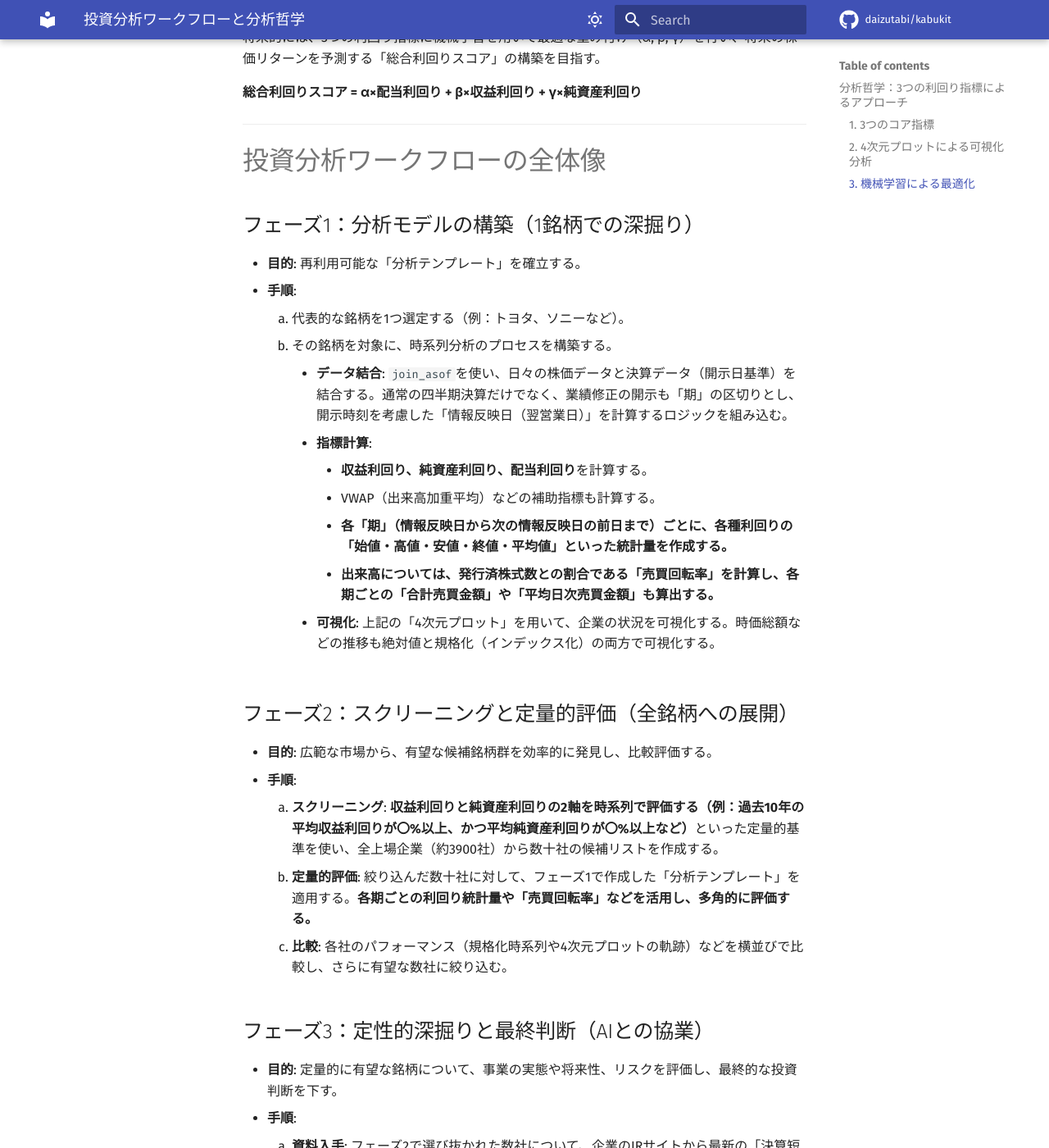
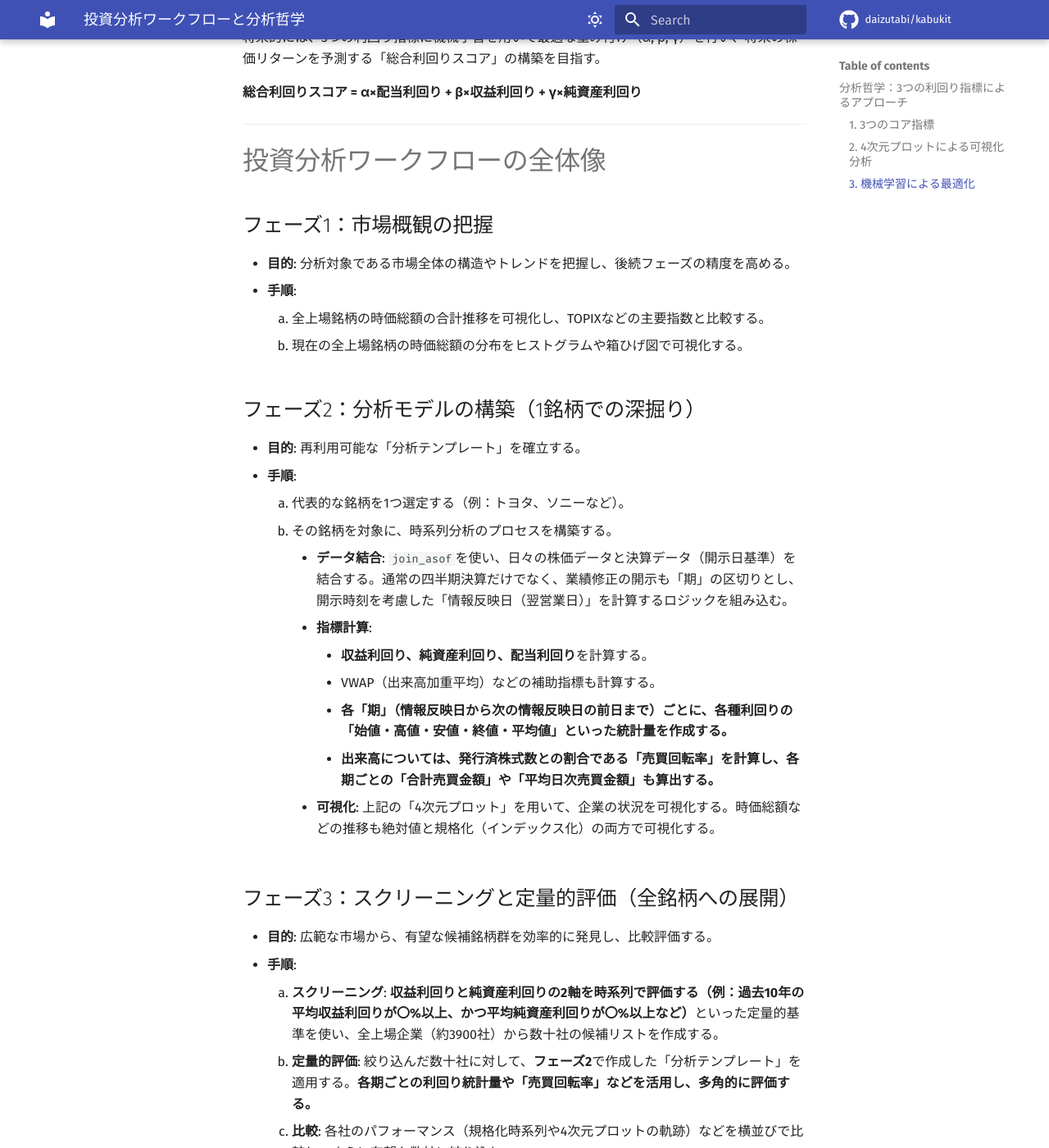
Before and after one commit to daizutabi/kabukit, an MkDocs documentation site: the page built from docs/analysis_workflow.md, in a window 1280 px wide and 1400 px high, scrolled down 1057 px. Shown: the whole window at 82% size. Built offline with MkDocs 1.6.1 and Material for MkDocs 9.7.7, drawn with Linux system fonts in a browser that asks for light colours; comment, search, counter and statistics services are not loaded; some of the changed text lies outside the part shown.

Commit message:
修正: 投資分析ワークフローのフェーズ名を変更し、目的と手順を明確化

```diff
--- a/docs/analysis_workflow.md
+++ b/docs/analysis_workflow.md
@@ -35,7 +35,14 @@
 
 # 投資分析ワークフローの全体像
 
-## フェーズ1：分析モデルの構築（1銘柄での深掘り）
+## フェーズ1：市場概観の把握
+
+- **目的**: 分析対象である市場全体の構造やトレンドを把握し、後続フェーズの精度を高める。
+- **手順**:
+    1. 全上場銘柄の時価総額の合計推移を可視化し、TOPIXなどの主要指数と比較する。
+    2. 現在の全上場銘柄の時価総額の分布をヒストグラムや箱ひげ図で可視化する。
+
+## フェーズ2：分析モデルの構築（1銘柄での深掘り）
 
 - **目的**: 再利用可能な「分析テンプレート」を確立する。
 - **手順**:
@@ -49,19 +56,19 @@
             - **出来高については、発行済株式数との割合である「売買回転率」を計算し、各期ごとの「合計売買金額」や「平均日次売買金額」も算出する。**
         - **可視化**: 上記の「4次元プロット」を用いて、企業の状況を可視化する。時価総額などの推移も絶対値と規格化（インデックス化）の両方で可視化する。
 
-## フェーズ2：スクリーニングと定量的評価（全銘柄への展開）
+## フェーズ3：スクリーニングと定量的評価（全銘柄への展開）
 
 - **目的**: 広範な市場から、有望な候補銘柄群を効率的に発見し、比較評価する。
 - **手順**:
     1. **スクリーニング**: **収益利回りと純資産利回りの2軸を時系列で評価する（例：過去10年の平均収益利回りが〇%以上、かつ平均純資産利回りが〇%以上など）**といった定量的基準を使い、全上場企業（約3900社）から数十社の候補リストを作成する。
-    2. **定量的評価**: 絞り込んだ数十社に対して、フェーズ1で作成した「分析テンプレート」を適用する。**各期ごとの利回り統計量や「売買回転率」などを活用し、多角的に評価する。**
+    2. **定量的評価**: 絞り込んだ数十社に対して、**フェーズ2**で作成した「分析テンプレート」を適用する。**各期ごとの利回り統計量や「売買回転率」などを活用し、多角的に評価する。**
     3. **比較**: 各社のパフォーマンス（規格化時系列や4次元プロットの軌跡）などを横並びで比較し、さらに有望な数社に絞り込む。
 
-## フェーズ3：定性的深掘りと最終判断（AIとの協業）
+## フェーズ4：定性的深掘りと最終判断（AIとの協業）
 
 - **目的**: 定量的に有望な銘柄について、事業の実態や将来性、リスクを評価し、最終的な投資判断を下す。
 - **手順**:
-    1. **資料入手**: フェーズ2で選び抜かれた数社について、企業のIRサイトから最新の「決算短信」や「有価証券報告書」のPDFを入手する。
+    1. **資料入手**: **フェーズ3**で選び抜かれた数社について、企業のIRサイトから最新の「決算短信」や「有価証券報告書」のPDFを入手する。
     2. **AIによる支援**: AI（大規模言語モデル）にPDFを読み込ませ、対話形式で分析を深める。
         - **要約**: 「決算の要点は？」「このセグメントの状況は？」
         - **情報抽出**: 「設備投資計画の金額は？」「リスク要因として何が挙げられている？」
```
